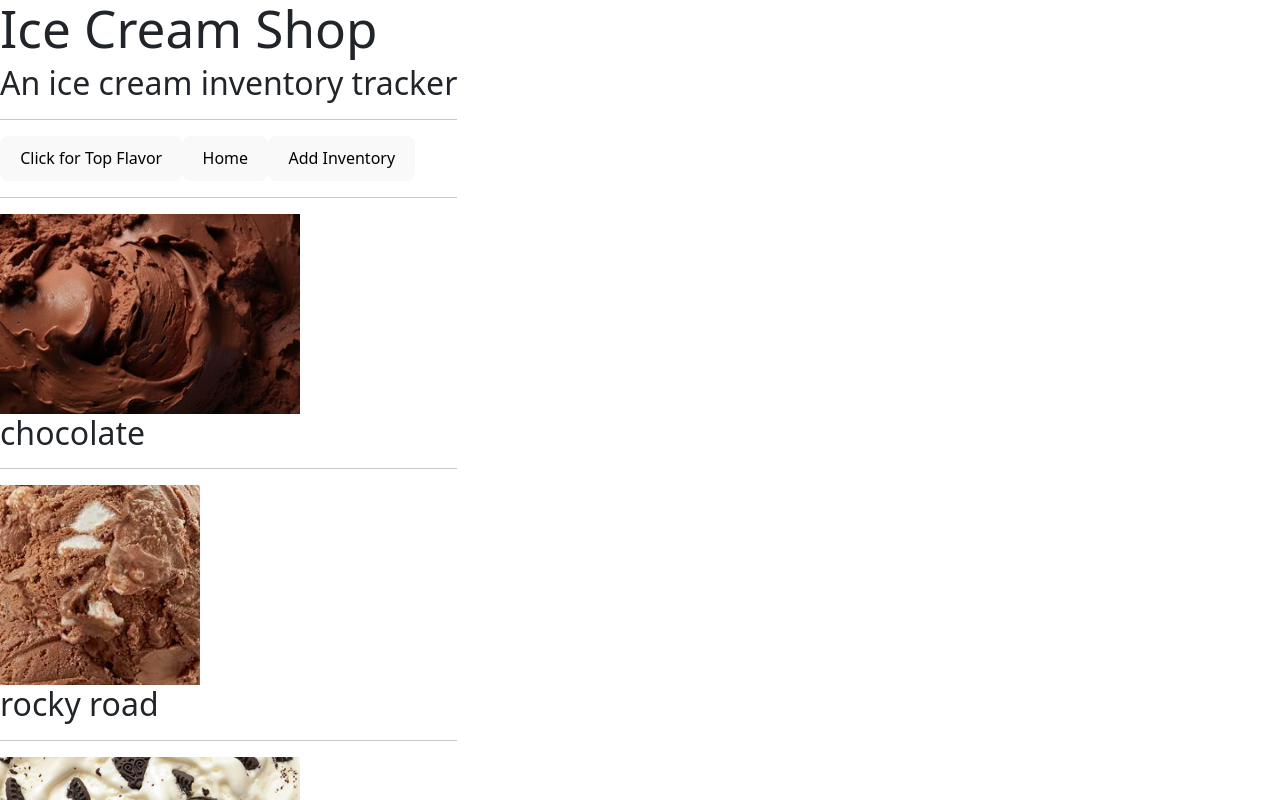
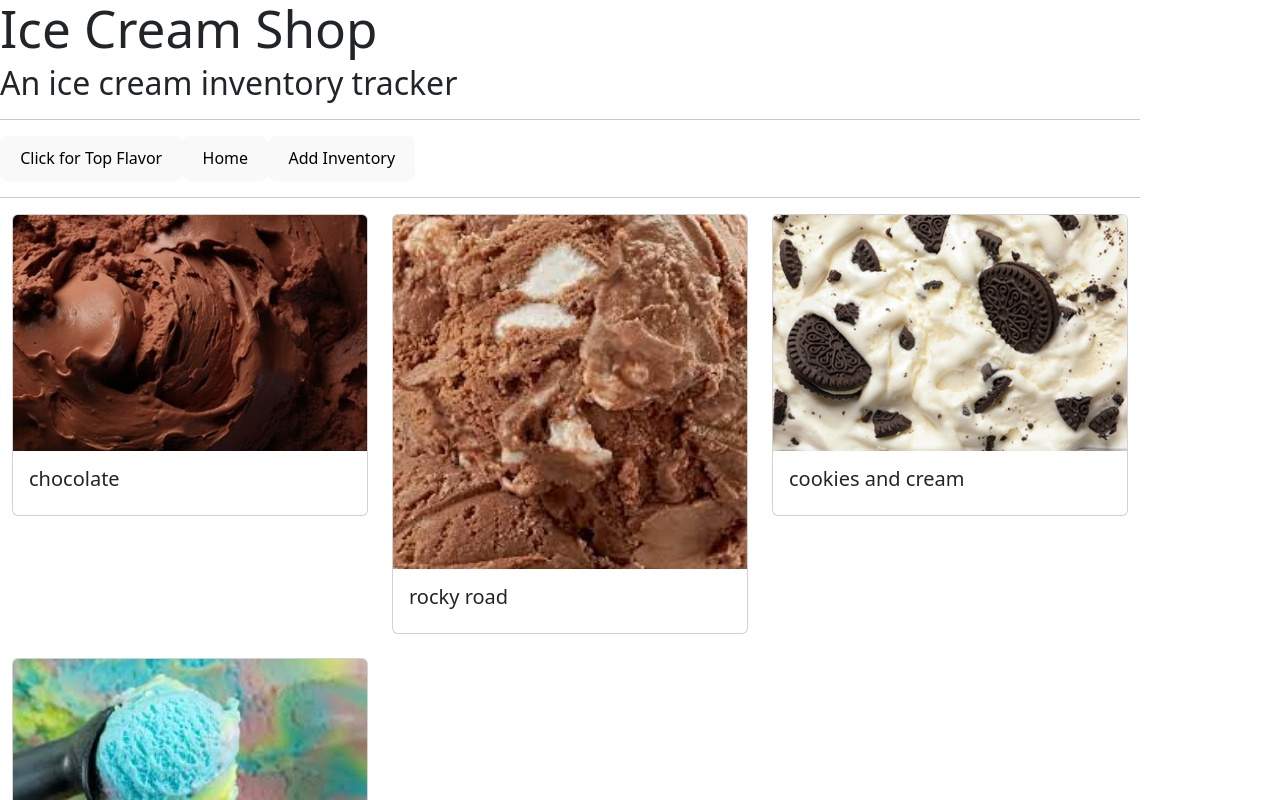
Before and after one commit to MonBoza/ice-cream-shop-Redux, a React (Vite) app: page / in a window 1280 px wide. Shown: the top 800 px of the page. Built offline with nearby package versions, Linux system fonts and the light colour scheme.

Commit message:
add ReadMe

```diff
--- a/src/components/IceCreamDetails.jsx
+++ b/src/components/IceCreamDetails.jsx
@@ -2,7 +2,7 @@ import PropTypes from "prop-types";
 import { useState, useEffect } from "react";
 
 const IceCreamDetails = (props) => {
-  const { iceCream, onHandleRestockClick, onPurchaseClick } = props;
+  const { iceCream, onHandleRestockClick, onPurchaseClick} = props;
 
   if (!iceCream) {
     return <div>No ice cream selected.</div>;
@@ -22,6 +22,7 @@ const IceCreamDetails = (props) => {
           <h3>Buckets: Out of Stock </h3>
           <h3>Scoops: Out of Stock</h3>
           <button onClick={onHandleRestockClick}>Restock</button>
+
         </div>
       ) : (
         <div id="iceCream">
@@ -30,6 +31,7 @@ const IceCreamDetails = (props) => {
           <h3>Scoops: {iceCream.scoops} </h3>
           <button onClick={onHandleRestockClick}>Restock Bucket</button>
           <button onClick={onPurchaseClick}>Buy a Scoop</button>
+
           <hr />
         </div>
       )}
--- a/src/components/IceCreamList.jsx
+++ b/src/components/IceCreamList.jsx
@@ -1,25 +1,37 @@
 import PropTypes from "prop-types";
 
 const IceCreamList = (props) => {
-    const iceCream = props.iceCream;
+  const { iceCream, onItemClick } = props;
 
   return (
-        <div>
-             {iceCream.map((iceCream, index) => (
-                <div key={iceCream.id} onClick={() => props.onItemClick(iceCream)}>
-                    <img height="200px" src={iceCream.image} alt={iceCream.flavor} />
-                    <h2>{iceCream.flavor}</h2>
-                    <hr/>
+    <div className="container">
+      <div className="row">
+        {iceCream.map((iceCream) => (
+          <div key={iceCream.id} className="col-md-4 mb-4">
+            <div
+              className="card"
+              style={{ cursor: "pointer" }}
+              onClick={() => onItemClick(iceCream)}
+            >
+              <img
+                className="card-img-top"
+                src={iceCream.image}
+                alt={iceCream.flavor}
+              />
+              <div className="card-body">
+                <h5 className="card-title">{iceCream.flavor}</h5>
+              </div>
+            </div>
           </div>
         ))}
+      </div>
     </div>
   );
 };
 
 IceCreamList.propTypes = {
   iceCream: PropTypes.array,
-    flavor: PropTypes.string,
   onItemClick: PropTypes.func,
-}
+};
 
 export default IceCreamList;
--- a/src/components/NewIceCreamForm.jsx
+++ b/src/components/NewIceCreamForm.jsx
@@ -1,6 +1,9 @@
+import React, { useState } from 'react';
 import { v4 } from 'uuid';
 
 function NewIceCreamForm({ onSubmit }) {
+  const [image, setImage] = useState(null);
+
   const handleNewIceCreamFormSubmission = (event) => {
     event.preventDefault();
     const flavor = event.target.flavor.value;
@@ -10,9 +13,29 @@ function NewIceCreamForm({ onSubmit }) {
       flavor,
       buckets,
       scoops,
+      image,
       id: v4(),
     };
     onSubmit(newIceCream);
+  };
+
+  const handleImageChange = (event) => {
+    const file = event.target.files[0];
+    const reader = new FileReader();
+
+    reader.onloadend = () => {
+      setImage(reader.result);
+    };
+
+    if (file) {
+        const reader = new FileReader();
+
+        reader.onloadend = () => {
+          setImage(reader.result);
+        };
+
+        reader.readAsDataURL(file);
+      }
     }
 
   return (
@@ -24,14 +47,23 @@ function NewIceCreamForm({ onSubmit }) {
         </div>
         <div>
           <label htmlFor="buckets">Buckets:</label>
-                    <select
-                    name="buckets" id="buckets" defaultValue="1" required>
+          <select name="buckets" id="buckets" defaultValue="1" required>
             {[1, 2, 3, 4].map((bucket) => (
               <option key={bucket} value={bucket}>
                 {bucket}
               </option>
             ))}
           </select>
+        </div>
+        <div>
+          <label htmlFor="image">Image:</label>
+          <input
+            type="file"
+            accept="image/*"
+            name="image"
+            id="image"
+            onChange={handleImageChange}
+          />
         </div>
         <button type="submit">Add Ice Cream</button>
       </form>
```
Also changed, not shown: src/App.css (+7 -0 lines), 1 other file (tests, documents, lock files or other folders). Lines whose indentation alone changed are shown as unchanged.
